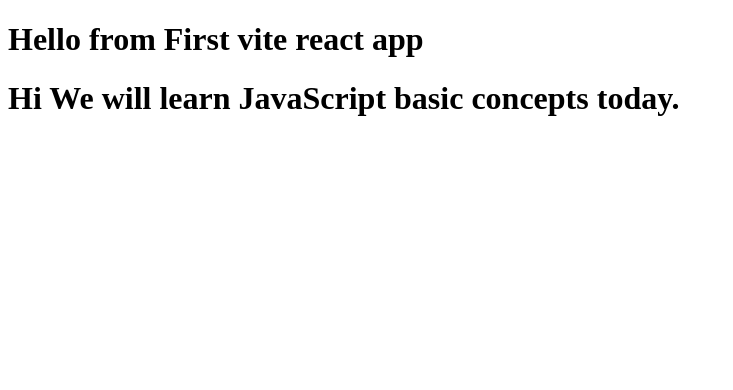
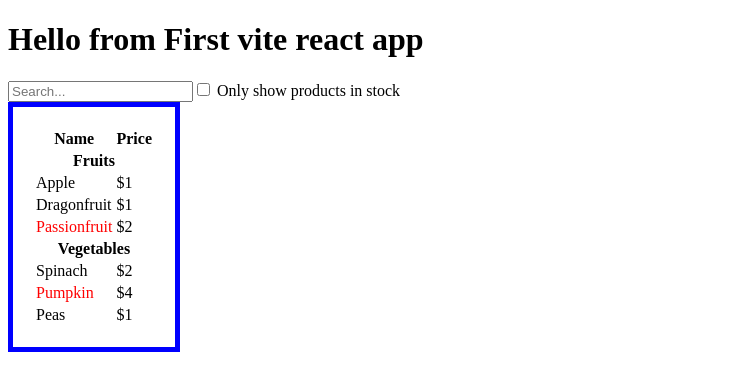
Before and after one commit to jugeshraghav/Frontend_Revision, a React (Vite) app: page / in a window 1280 px wide. Shown: the top 390 px of the page, without its empty margins (0-733 px from the left). Built offline with nearby package versions, Linux system fonts and the light colour scheme.

Commit message:
React basics

```diff
--- a/src/App.jsx
+++ b/src/App.jsx
@@ -1,11 +1,30 @@
 import "./App.css";
 import { ES_6 } from "./JavaScript/ES_6";
-
+import { Counter } from "./React/Counter";
+import { EmployeeCard } from "./React/EmployeeCard";
+import { Fruits } from "./React/Fruits";
+import { FilterableProductTable } from "./React/Mockup";
+import { Product } from "./React/Product";
+import { Sum } from "./React/Sum";
+const PRODUCTS = [
+  { category: "Fruits", price: "$1", stocked: true, name: "Apple" },
+  { category: "Fruits", price: "$1", stocked: true, name: "Dragonfruit" },
+  { category: "Fruits", price: "$2", stocked: false, name: "Passionfruit" },
+  { category: "Vegetables", price: "$2", stocked: true, name: "Spinach" },
+  { category: "Vegetables", price: "$4", stocked: false, name: "Pumpkin" },
+  { category: "Vegetables", price: "$1", stocked: true, name: "Peas" },
+];
 function App() {
   return (
     <>
       <h1>Hello from First vite react app</h1>
-      <ES_6 />
+      {/* <ES_6 /> */}
+      {/* <Sum myObj={{ number1: 5, number2: 6 }} name="Jugesh" />
+      <EmployeeCard />
+      <Product />
+      <Fruits />
+      <Counter /> */}
+      <FilterableProductTable products={PRODUCTS} />
     </>
   );
 }
--- /dev/null
+++ b/src/React/Counter.jsx
@@ -0,0 +1,13 @@
+import { useState } from "react";
+
+export const Counter = () => {
+  const [currentValue, setCurrentValue] = useState(0);
+  return (
+    <>
+      <h1>Counter App</h1>
+      <h2>Current Value : {currentValue} </h2>
+      <button onClick={() => setCurrentValue(currentValue + 1)}>+</button>
+      <button onClick={() => setCurrentValue(currentValue - 1)}>-</button>
+    </>
+  );
+};
--- /dev/null
+++ b/src/React/EmployeeCard.jsx
@@ -0,0 +1,11 @@
+export const EmployeeCard = () => {
+  return (
+    <>
+      <h1 style={{ color: "red" }}>Name : Tanay Pratap</h1>
+      <h1 style={{ color: "blue" }}>Designation: Senior Software Engineer</h1>
+      <h1>
+        Experience: <span style={{ fontSize: "18px" }}>10 years</span>
+      </h1>
+    </>
+  );
+};
--- /dev/null
+++ b/src/React/Fruits.jsx
@@ -0,0 +1,31 @@
+import { useState } from "react";
+
+const fruits = [
+  { id: 1, name: "Apple", price: 20 },
+  { id: 2, name: "Orange", price: 54 },
+  { id: 3, name: "Grapes", price: 30 },
+  { id: 4, name: "Pineapple", price: 70 },
+];
+
+export const Fruits = () => {
+  const [shouldHighlight, setShouldHighlight] = useState(false);
+  return (
+    <>
+      {fruits.map(({ id, name, price }) => (
+        <p
+          key={id}
+          //   style={price < 50 && { color: "red" }}/// wrong way ????
+          //   style={price < 50 ? { color: "red" } : { fontSize: "30px" }}
+          //   style={{ color: price < 50 ? "red" : "black" }}
+          //   style={{ color: price < 50 && "green" }}
+          style={{ color: shouldHighlight && price < 50 ? "red" : "black" }}
+        >
+          {name} : ${price}
+        </p>
+      ))}
+      <button onClick={() => setShouldHighlight(!shouldHighlight)}>
+        {shouldHighlight ? "Reset" : "Highlight Budget Fruits"}
+      </button>
+    </>
+  );
+};
--- /dev/null
+++ b/src/React/Mockup.jsx
@@ -0,0 +1,77 @@
+function ProductCategoryRow({ category }) {
+  return (
+    <tr>
+      <th colSpan="2">{category}</th>
+    </tr>
+  );
+}
+
+function ProductRow({ product }) {
+  const name = product.stocked ? (
+    product.name
+  ) : (
+    <span style={{ color: "red" }}>{product.name}</span>
+  );
+
+  return (
+    <tr>
+      <td>{name}</td>
+      <td>{product.price}</td>
+    </tr>
+  );
+}
+
+function ProductTable({ products }) {
+  const rows = [];
+  let lastCategory = null;
+
+  products.forEach((product) => {
+    if (product.category !== lastCategory) {
+      rows.push(
+        <ProductCategoryRow
+          category={product.category}
+          key={product.category}
+        />
+        // product.category
+      );
+    }
+    rows.push(
+      <ProductRow product={product} key={product.name} />
+      //   product.name
+    );
+    lastCategory = product.category;
+  });
+  console.log(rows);
+  return (
+    <table style={{ border: "5px solid blue", padding: "20px" }}>
+      <thead>
+        <tr>
+          <th>Name</th>
+          <th>Price</th>
+        </tr>
+      </thead>
+      <tbody>{rows}</tbody>
+    </table>
+  );
+}
+
+function SearchBar() {
+  return (
+    <form>
+      <input type="text" placeholder="Search..." />
+      <label>
+        <input type="checkbox" /> Only show products in stock
+      </label>
+    </form>
+  );
+}
+
+export function FilterableProductTable({ products }) {
+  console.log(products);
+  return (
+    <div>
+      <SearchBar />
+      <ProductTable products={products} />
+    </div>
+  );
+}
--- /dev/null
+++ b/src/React/Product.jsx
@@ -0,0 +1,19 @@
+const product = {
+  id: "AC1023",
+  name: "Air Conditioner",
+  price: 29600,
+  specification: "1 Ton, 4 Star Rating",
+  warranty: "5 Years Compressor Warranty",
+};
+
+export const Product = () => {
+  const { name, price, specification, warranty } = product;
+  return (
+    <>
+      <h1>Name : {name}</h1>
+      <h1>Price : Rs{price} </h1>
+      <h1>Specification :{specification} </h1>
+      <h1>Warranty :{warranty} </h1>
+    </>
+  );
+};
--- /dev/null
+++ b/src/React/Sum.jsx
@@ -0,0 +1,12 @@
+export const Sum = ({ myObj: { number1, number2 } }) => {
+  let sum = number1 + number2;
+  //Props--- it is basically an object that is formed by combining all the values passed to the Component. It can be accesses by any name, not necessarily props.
+  return (
+    <>
+      <h1 style={{ color: "red" }}>Sum Of Numbers</h1>
+      <h1 style={{ fontSize: "20px" }}>Number 1: {number1}</h1>
+      <h1 style={{ fontSize: "20px" }}>Number 2: {number2}</h1>
+      <h1 style={{ fontSize: "20px" }}>Sum: {sum}</h1>
+    </>
+  );
+};
```
